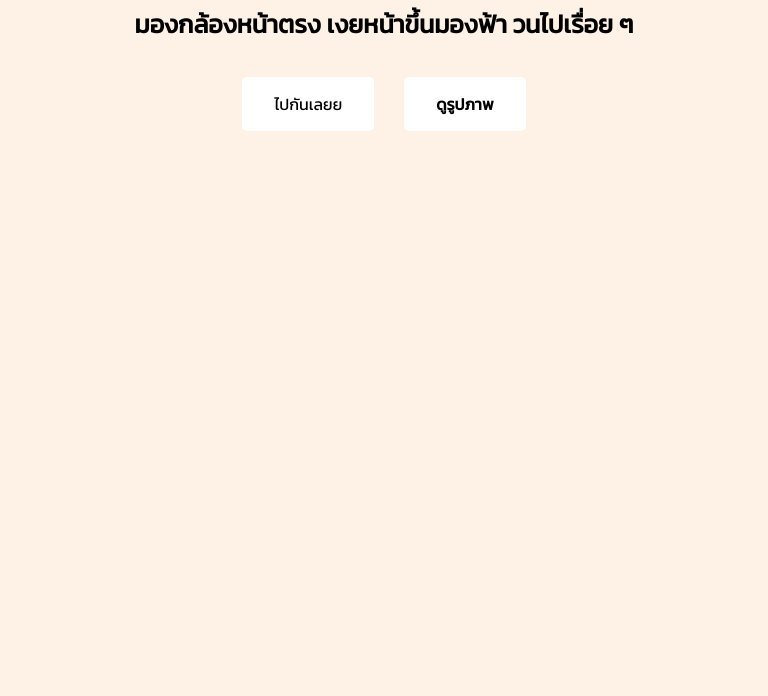
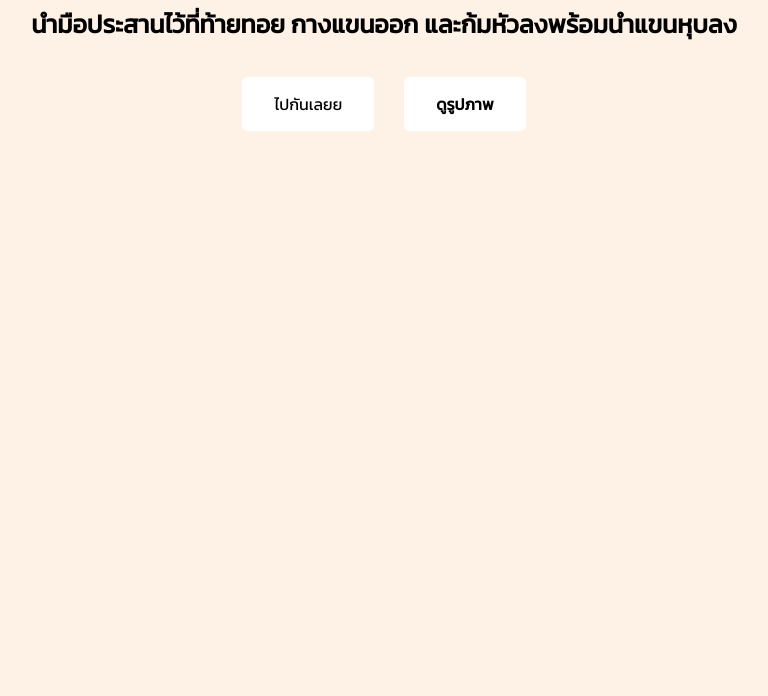
Before and after one commit to maycozygirl/standupNrelax, a plain HTML site: page exercise3.html in a window 1280 px wide. Shown: the part 104-800 px from the top of the page, without its empty margins (256-1024 px from the left). Drawn offline with Linux system fonts and the light colour scheme.

Commit message:
Add files via upload

```diff
--- a/exercise3.html
+++ b/exercise3.html
@@ -10,7 +10,7 @@
 <body>
     <div class="container" id="blur">
         <h1>ท่าสุดท้าย มายืดคอ กันดีกว่า</h1>
-        <h2>มองกล้องหน้าตรง เงยหน้าขึ้นมองฟ้า วนไปเรื่อย ๆ</h2>
+        <h2>นำมือประสานไว้ที่ท้ายทอย กางแขนออก และก้มหัวลงพร้อมนำแขนหุบลง</h2>
              <div class="wrap">
                  <button class ="button" type="button" onclick="init()">ไปกันเลยย</button>
                  <b class="b" href="#" onclick="toggle()">ดูรูปภาพ</b>
```
